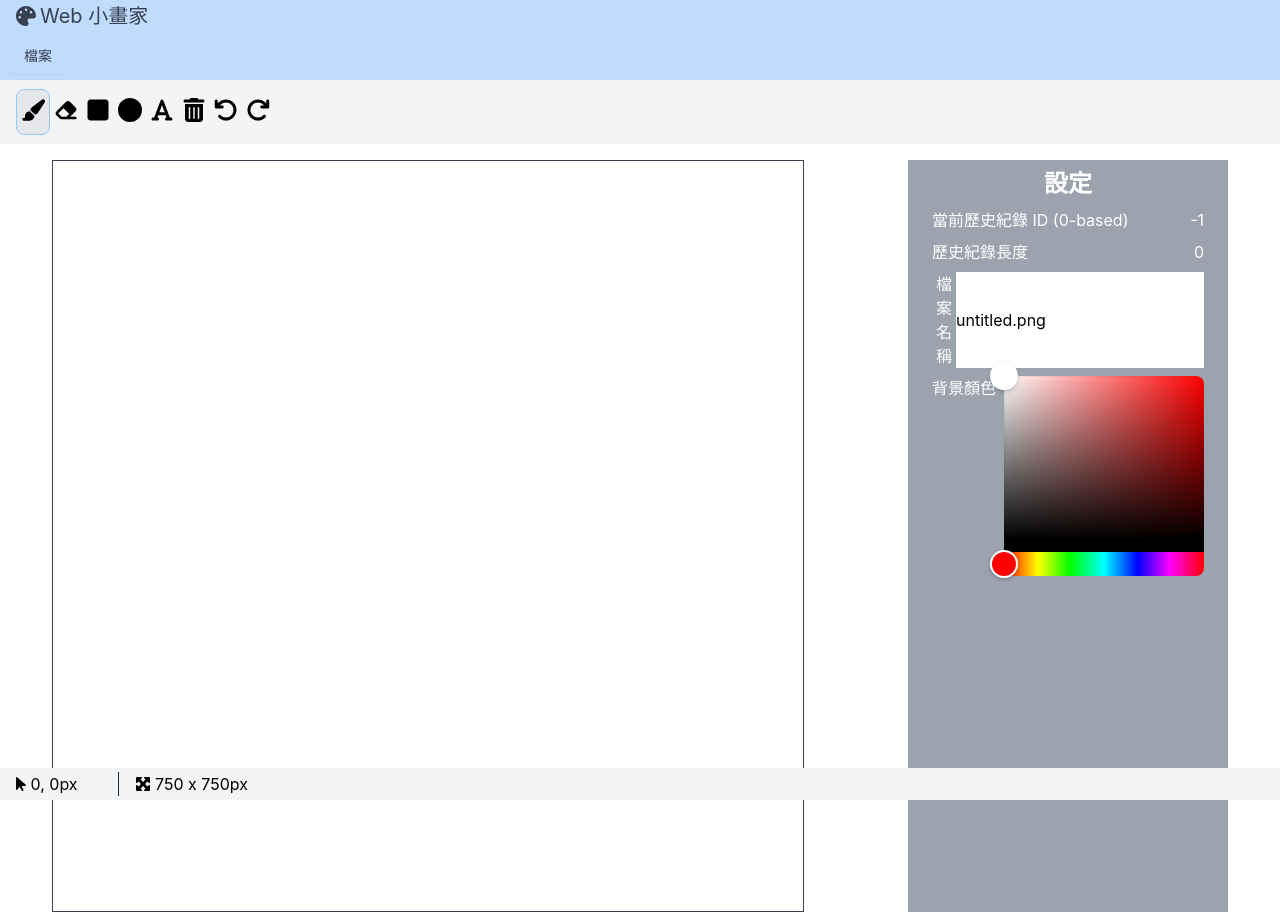
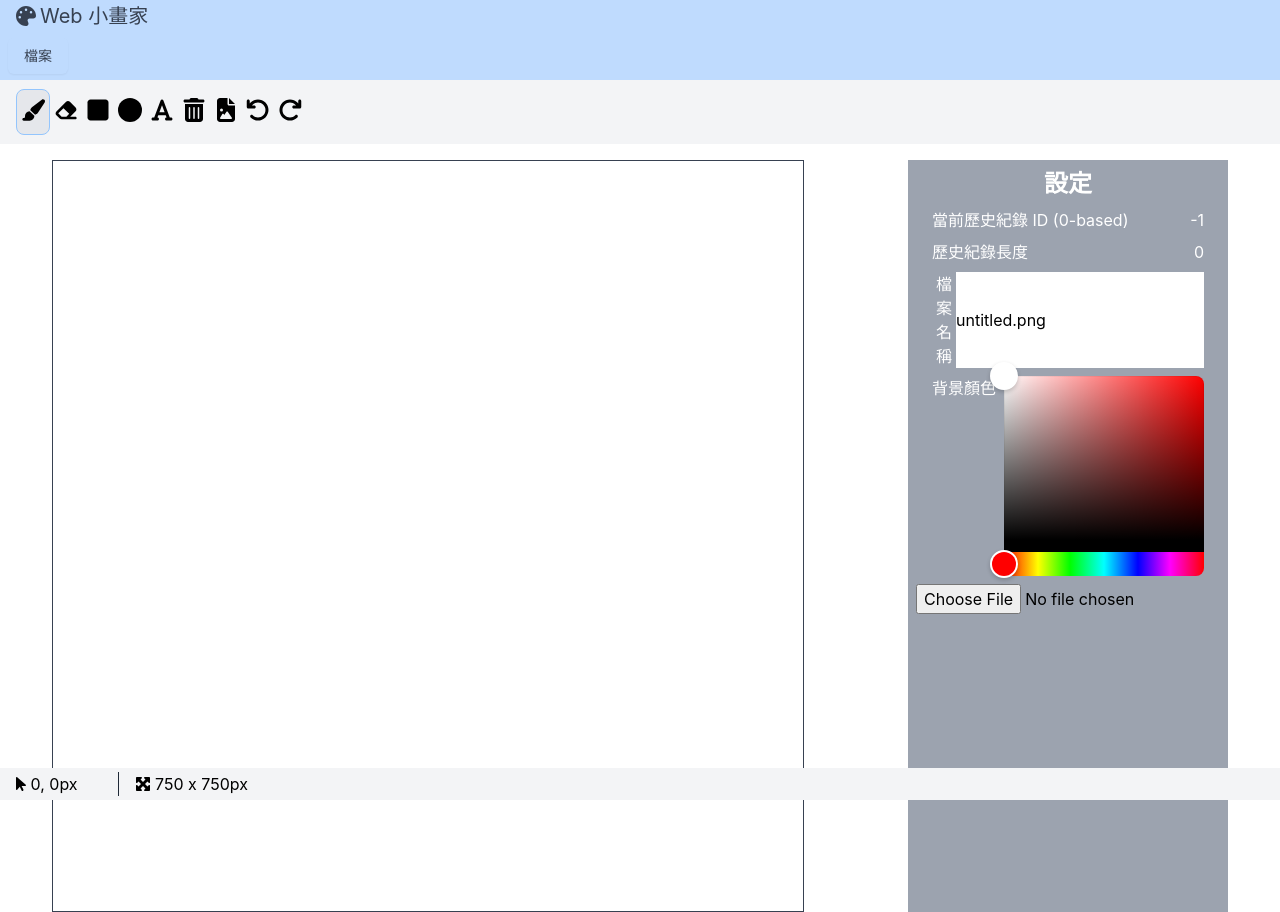
Before and after one commit to hsuan1117/ss-webcanvas, a React (Create React App) app: page / in a window 1280 px wide. Built offline with nearby package versions, Linux system fonts and the light colour scheme.

Commit message:
圖片上傳

```diff
--- a/src/components/Painter.jsx
+++ b/src/components/Painter.jsx
@@ -1,8 +1,8 @@
-import {useEffect, useRef, useState} from "react";
+import {createElement, useEffect, useRef, useState} from "react";
 import Button from "./Button";
 import {FontAwesomeIcon} from "@fortawesome/react-fontawesome";
 import {
-    faCircle, faEraser, faFont, faMaximize, faMousePointer,
+    faCircle, faEraser, faFileImage, faFont, faMaximize, faMousePointer,
     faPaintBrush, faRedo,
     faSquare, faTrashCan, faUndo
 } from "@fortawesome/free-solid-svg-icons";
@@ -12,6 +12,7 @@ import {HexColorPicker} from "react-colorful";
 export default function Painter() {
     const canvasRef = useRef(null);
     const textInput = useRef(null);
+    const inputFileRef = useRef(null);
     const [insideCanvas, setInsideCanvas] = useState(false);
     const [isDrawing, setIsDrawing] = useState(false);
     const [startPoint, setStartPoint] = useState({x: 0, y: 0});
@@ -103,6 +104,9 @@ export default function Painter() {
             textInput.current.style.top = canvas.getBoundingClientRect().top + getMousePos(canvas, e).y + "px"
             textInput.current.focus();
         }
+        if (mode === 'image') {
+            inputFileRef.current.click();
+        }
     }
 
     const mouseUp = (e) => {
@@ -193,6 +197,9 @@ export default function Painter() {
             case "ellipse":
                 canvasRef.current.style.cursor = `crosshair`;
                 break;
+            case "image":
+                canvasRef.current.style.cursor = `copy`;
+                break;
             case "pen":
             default:
                 canvasRef.current.style.cursor = `default`;
@@ -269,6 +276,9 @@ export default function Painter() {
                         <FontAwesomeIcon icon={faTrashCan}
                                          className={`h-6 w-6 ${askRealClear ? 'font-bold text-red-600' : ''}`}/>
                     </Button>
+                    <Button onClick={() => setMode('image')} selected={mode === 'image'}>
+                        <FontAwesomeIcon icon={faFileImage} className={`h-6 w-6`}/>
+                    </Button>
                     <Button onClick={undo} selected={mode === 'undo'}>
                         <FontAwesomeIcon icon={faUndo} className={`h-6 w-6`}/>
                     </Button>
@@ -311,11 +321,36 @@ export default function Painter() {
                         <input type="text" className={'text-black'} value={filename}
                                onChange={e => setFilename(e.target.value)}/>
                     </div>
-
                     <div className={"flex flex-row w-full justify-between text-white px-4"}>
                         <span>背景顏色</span>
                         <HexColorPicker color={backgroundColor} onChange={setBackgroundColor}/>
                     </div>
+                    <input
+                        type="file"
+                        ref={inputFileRef}
+                        onChange={() => {
+                            console.log(inputFileRef.current?.files)
+                            if (inputFileRef.current?.files?.length === 1) {
+                                const r = new FileReader();
+                                r.onload = function (e) {
+                                    const canvas = canvasRef.current;
+                                    const ctx = canvasRef.current.getContext("2d");
+                                    const image = new Image();
+                                    image.src = e.target.result
+                                    image.onload = () => {
+                                        ctx.clearRect(0, 0, canvas.width, canvas.height);
+                                        ctx.drawImage(image, startPoint.x, startPoint.y);
+                                        setHistory([...history, canvas.toDataURL()]);
+                                        setCurrentHistoryIdx(history.length);
+                                    }
+                                    // setStartPoint(getMousePos(canvas, e));
+                                };
+                                r.readAsDataURL(inputFileRef.current.files[0]);
+                            } else {
+                                console.log("failed");
+                            }
+                        }}
+                    />
                 </div>
             </div>
             <div
```
